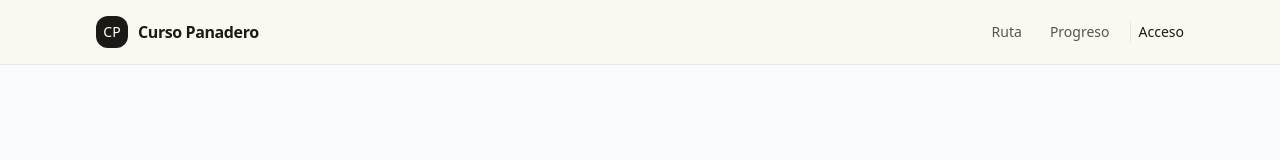
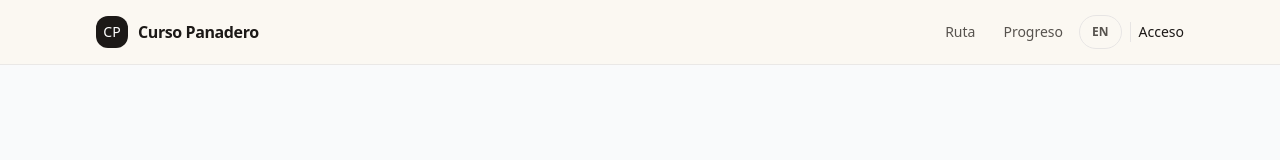
Before and after one commit to Drworm82/CursoPanadero, a Next.js app: page / in a window 1280 px wide. Shown: the top 160 px of the page. Built offline with nearby package versions, Linux system fonts and the light colour scheme; no server answers.

Commit message:
feat(i18n): add global language switcher

```diff
--- a/components/Layout.js
+++ b/components/Layout.js
@@ -1,26 +1,49 @@
 import Head from 'next/head';
+import { useRouter } from 'next/router';
 import AuthStatus from './AuthStatus';
+import { getUi } from '../lib/i18n';
 
 export default function Layout({ children }) {
+  const router = useRouter();
+  const locale = router.locale || 'es';
+  const t = getUi(locale);
+  const alternateLocale = locale === 'es' ? 'en' : 'es';
+
+  function switchLocale() {
+    router.push(router.asPath, router.asPath, { locale: alternateLocale });
+  }
+
+  const homeHref = locale === 'es' ? '/' : '/en';
+  const routeHref = locale === 'es' ? '/ruta' : '/en/ruta';
+  const progressHref = locale === 'es' ? '/progreso' : '/en/progreso';
+
   return (
     <div className="min-h-screen bg-[#fbf8f2] text-stone-900">
       <Head>
-        <title>Curso de Panadería y Repostería</title>
-        <meta name="description" content="Ruta progresiva de aprendizaje basada en técnicas, recetas, observación y diagnóstico." />
+        <title>{locale === 'en' ? 'Baking and Pastry Course' : 'Curso de Panadería y Repostería'}</title>
+        <meta name="description" content={locale === 'en' ? 'A progressive learning path based on techniques, recipes, observation, and diagnosis.' : 'Ruta progresiva de aprendizaje basada en técnicas, recetas, observación y diagnóstico.'} />
       </Head>
 
       <header className="sticky top-0 z-20 border-b border-stone-200/80 bg-[#fbf8f2]/90 backdrop-blur-md">
         <nav className="mx-auto flex min-h-16 max-w-6xl items-center justify-between gap-5 px-5 sm:px-8">
-          <a href="/" className="group flex items-center gap-2.5">
+          <a href={homeHref} className="group flex items-center gap-2.5">
             <span className="flex h-8 w-8 items-center justify-center rounded-xl bg-stone-900 text-sm text-white transition-transform group-hover:-rotate-3">
               CP
             </span>
-            <span className="font-semibold tracking-tight text-stone-900">Curso Panadero</span>
+            <span className="font-semibold tracking-tight text-stone-900">{locale === 'en' ? 'Baking Course' : 'Curso Panadero'}</span>
           </a>
 
           <div className="flex items-center gap-1 text-sm">
-            <a href="/ruta" className="rounded-full px-3 py-2 text-stone-600 transition hover:bg-white hover:text-stone-950">Ruta</a>
-            <a href="/progreso" className="rounded-full px-3 py-2 text-stone-600 transition hover:bg-white hover:text-stone-950">Progreso</a>
+            <a href={routeHref} className="rounded-full px-3 py-2 text-stone-600 transition hover:bg-white hover:text-stone-950">{t.route}</a>
+            <a href={progressHref} className="rounded-full px-3 py-2 text-stone-600 transition hover:bg-white hover:text-stone-950">{t.progress}</a>
+            <button
+              type="button"
+              onClick={switchLocale}
+              className="rounded-full border border-stone-200 px-3 py-2 text-xs font-semibold text-stone-600 transition hover:bg-white hover:text-stone-950"
+              aria-label={locale === 'es' ? 'Switch to English' : 'Cambiar a español'}
+            >
+              {locale === 'es' ? 'EN' : 'ES'}
+            </button>
             <span className="ml-1 border-l border-stone-200 pl-2">
               <AuthStatus />
             </span>
@@ -31,7 +54,7 @@ export default function Layout({ children }) {
       <main className="min-h-[calc(100vh-9rem)]">{children}</main>
 
       <footer className="mt-8 border-t border-stone-200/80 px-5 py-8 text-center text-sm text-stone-500">
-        <p>Curso de Panadería y Repostería · 2026</p>
+        <p>{locale === 'en' ? 'Baking and Pastry Course · 2026' : 'Curso de Panadería y Repostería · 2026'}</p>
       </footer>
     </div>
   );
```
